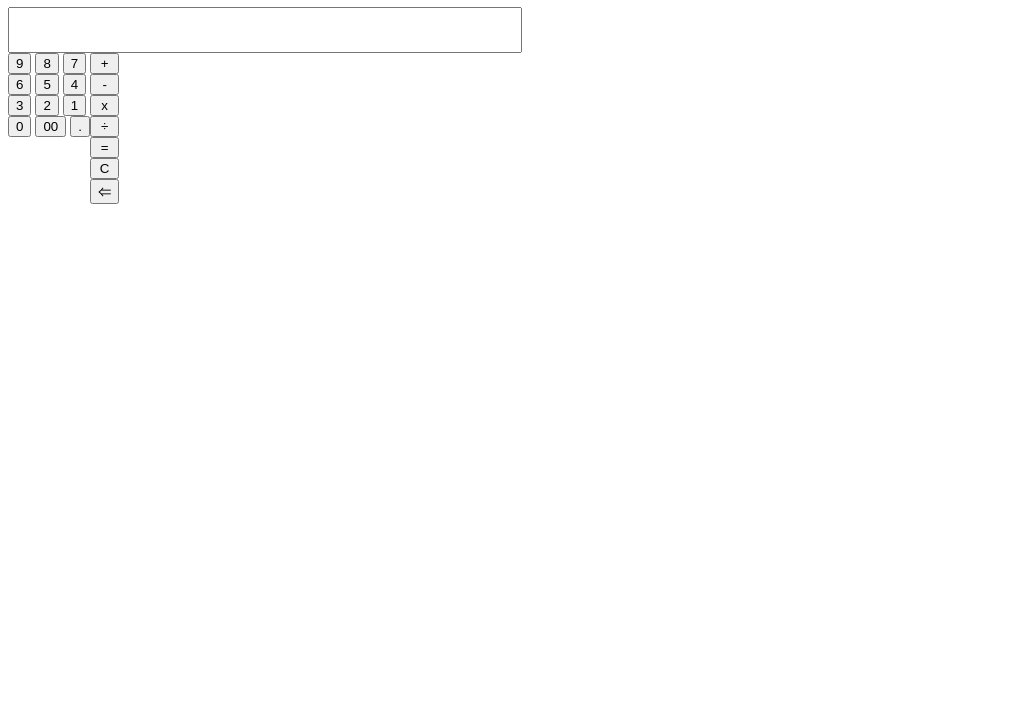
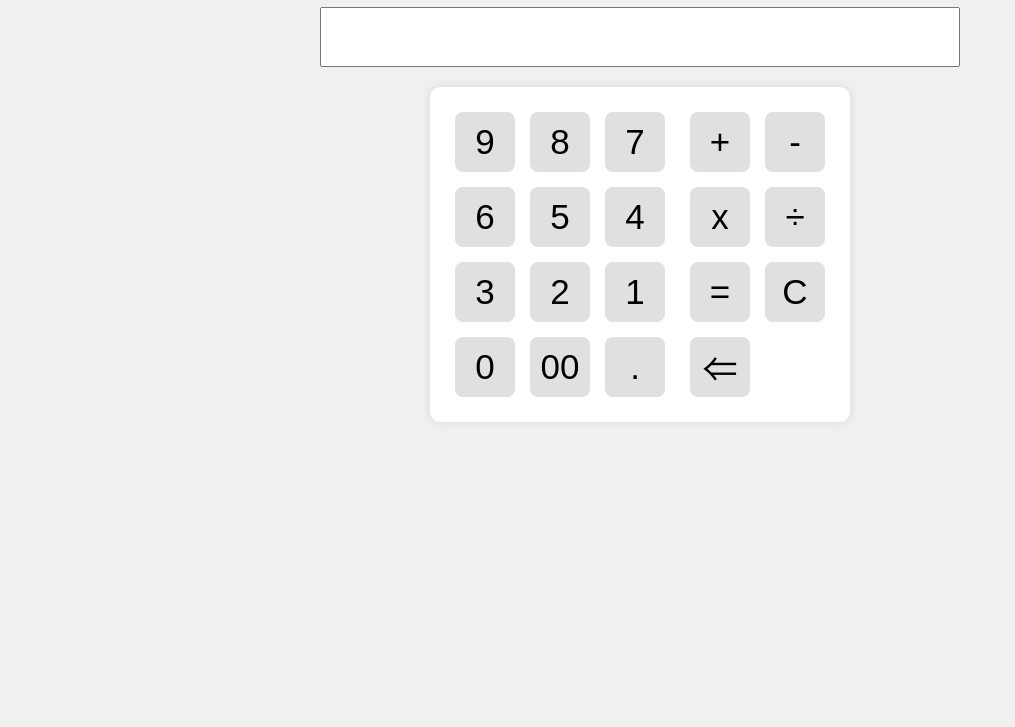
Before and after one commit to Vincent-Kreutzer/Original-Applications, a plain HTML site: page Calculator-app/index.html in a window 1280 px wide. Shown: the part 73-800 px from the top of the page, without its empty margins (0-1015 px from the left). Drawn offline with Linux system fonts and the light colour scheme.

Commit message:
Calculator-app完成版（ボタンアニメ追加・微調整)

```diff
--- a/Calculator-app/style.css
+++ b/Calculator-app/style.css
@@ -1,13 +1,74 @@
+/*
+1.画面（モニター）を見やすく大きくする
+2.ボタンの大きさ・間隔を整えて押しやすくする
+3.全体のレイアウトを中央に揃える
+4.色やフォントをちょっとオシャレにする
+*/
+
+/*全体の中央ぞろえ*/
+body {
+  display: flex;
+  flex-direction: column;
+  align-items: center;
+  height: 100vh;
+  background-color: #f0f0f0;
+  margin: 0;
+}
+
+/*電卓全体*/
 #calculation {
   display: flex;
+  background-color: white;
+  padding: 20px;
+  border-radius: 10px;
+  box-shadow: 0px 0px 10px rgba(0,0,0,0.1);
 }
 
+/*モニター*/
 #display {
-  height: 40px;
-  width: 40%;
-  font-size:40px;
+  width: 50%;
+  min-width:400px;
+  height: 60px;
+  font-size: 45px;
+  text-align: right; /*文字の水平方向の寄せ位置*/
+  margin-bottom: 20px;
+  padding: 10px;
+  box-sizing: border-box; /*paddingとborderがwidthとheightに含まれるようになる*/
 }
+
+/* ボタン共通 */
+button {
+  width: 60px;
+  height: 60px;
+  font-size: 35px;
+  margin: 5px;
+  border: none;/*境界線をなくしたので、枠線の色もなくなる*/
+  border-radius: 8px;
+  background-color: #e0e0e0;
+  cursor: pointer;/*カーソルと近づけると指に変わる*/
+  transition: background-color 0.3s;
+}
+
+button:hover {
+  background-color: #d0d0d0;
+}
+
+button:active {
+  transform: scale(0.95);/*見た目の形・動きを一瞬で変えるプロパティ*/
+  background-color: #c0c0c0;
+}
+
+/*数字ボタンエリア*/
+#numbers {
+  display: grid;
+  grid-template-columns: repeat(3,70px); /*3列で並べる*/
+  grid-gap: 5px;
+}
+
+/*演算子ボタンエリア*/
 #operators {
-  display: flex;
-  flex-direction: column;
+  display:grid;
+  grid-template-columns: repeat(2, 70px);
+  grid-gap: 5px;
+  margin-left: 15px;
 }
```
Also changed, not shown: Calculator-app/index.html (+4 -3 lines).
